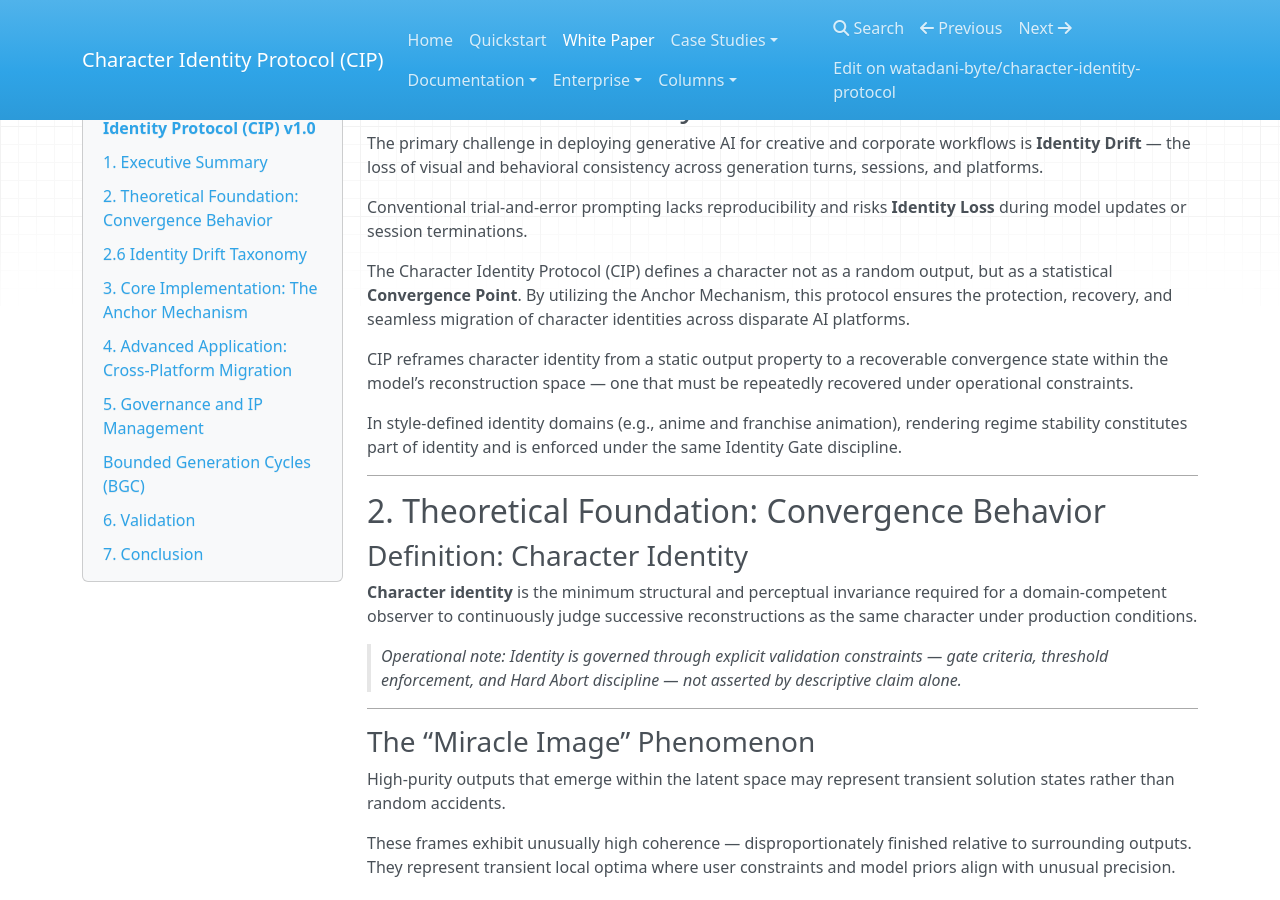
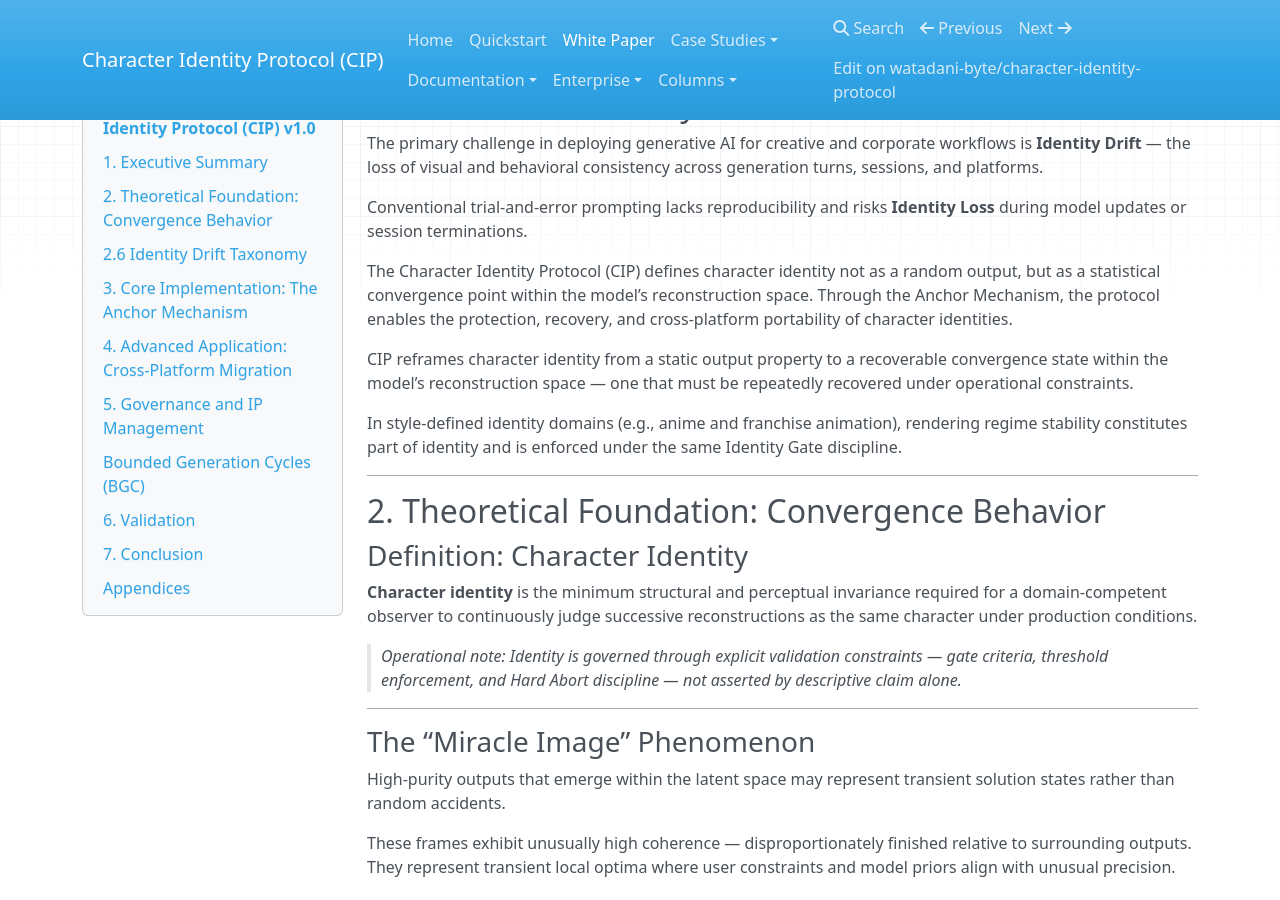
Before and after one commit to watadani-byte/character-identity-protocol, an MkDocs documentation site: the page built from docs/whitepaper_v1.md, in a window 1280 px wide and 900 px high, scrolled down 309 px. Built offline with MkDocs 1.6.1, drawn with Linux system fonts in a browser that asks for light colours; nearby versions of some CDN libraries; some of the changed text lies outside the part shown.

Commit message:
whitepaper_v1.md を更新

```diff
--- a/docs/whitepaper_v1.md
+++ b/docs/whitepaper_v1.md
@@ -13,7 +13,7 @@ The primary challenge in deploying generative AI for creative and corporate work
 
 Conventional trial-and-error prompting lacks reproducibility and risks **Identity Loss** during model updates or session terminations.
 
-The Character Identity Protocol (CIP) defines a character not as a random output, but as a statistical **Convergence Point**. By utilizing the Anchor Mechanism, this protocol ensures the protection, recovery, and seamless migration of character identities across disparate AI platforms.
+The Character Identity Protocol (CIP) defines character identity not as a random output, but as a statistical convergence point within the model’s reconstruction space. Through the Anchor Mechanism, the protocol enables the protection, recovery, and cross-platform portability of character identities.
 
 CIP reframes character identity from a static output property to a recoverable convergence state within the model’s reconstruction space — one that must be repeatedly recovered under operational constraints.
 
@@ -459,3 +459,10 @@ It constrains outputs operationally.
 
 *Status: v1.0 — February 2026*
 *Repository: [Character Identity Protocol](/character-identity-protocol/)*
+
+-----
+
+## Appendices
+
+- [Appendix A — Operational Terminology](whitepaper_appendices.md#appendix-a--operational-terminology)
+- [Appendix B — Operational Characteristics of Modern Image Generation Systems](whitepaper_appendices.md#appendix-b--operational-characteristics-of-modern-image-generation-systems)
```
